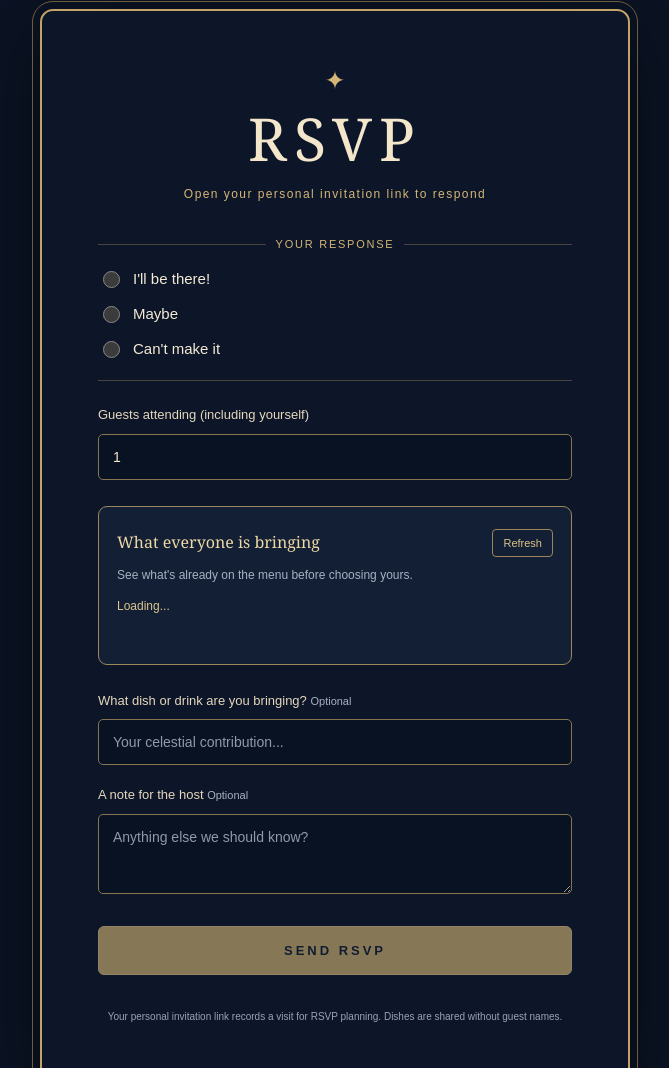
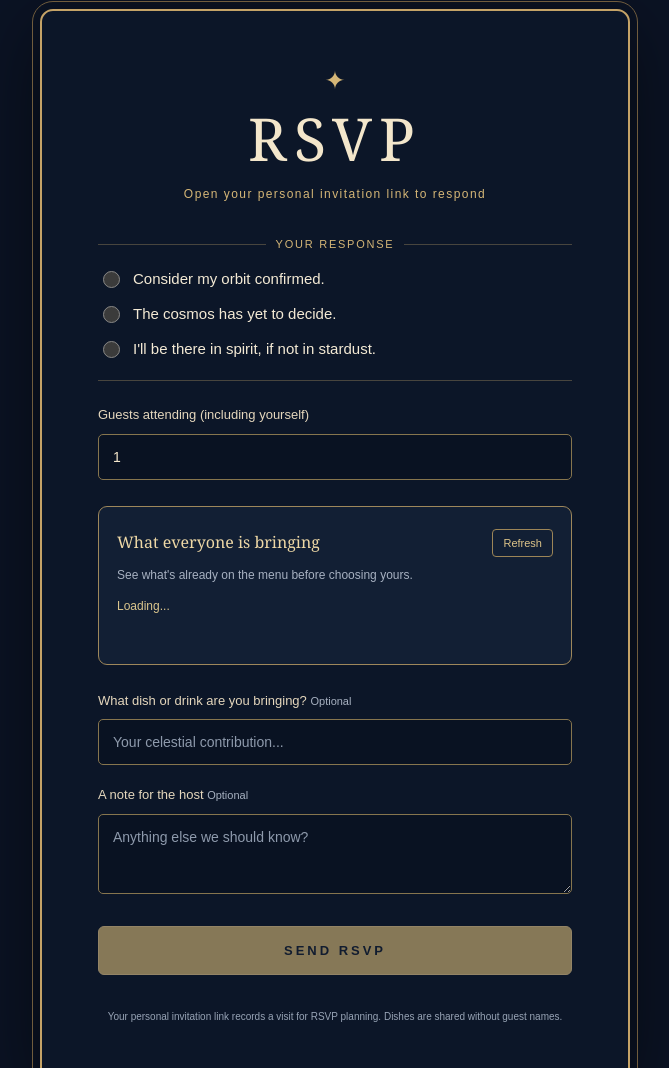
Before and after one commit to Enigma-Alliance/Enigma-Alliance.github.io, a plain HTML site: page celestial-affair/index.html in a window 1280 px wide. Shown: the part 1541-2609 px from the top of the page, without its empty margins (305-974 px from the left). Drawn offline with Linux system fonts and the light colour scheme.

Commit message:
Update index.html

```diff
--- a/celestial-affair/index.html
+++ b/celestial-affair/index.html
@@ -32,9 +32,11 @@
           <p class="rsvp-subtitle" id="guestGreeting">Let us know if you'll be joining us</p>
           <form id="rsvpForm">
             <fieldset class="status-fieldset"><legend>Your response</legend>
-              <label><input type="radio" name="status" value="yes" required> I'll be there!</label>
-              <label><input type="radio" name="status" value="maybe"> Maybe</label>
-              <label><input type="radio" name="status" value="no"> Can't make it</label>
+
+<label><input type="radio" name="status" value="yes" required> Consider my orbit confirmed.</label>
+<label><input type="radio" name="status" value="maybe"> The cosmos has yet to decide.</label>
+<label><input type="radio" name="status" value="no"> I'll be there in spirit, if not in stardust.</label>
+
             </fieldset>
             <label class="input-label" for="partySize">Guests attending (including yourself)
               <input id="partySize" type="number" min="1" max="8" value="1" required>
```
